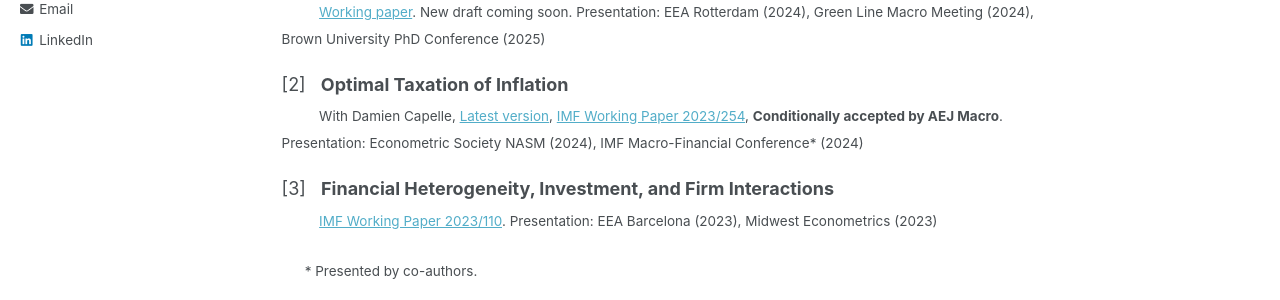
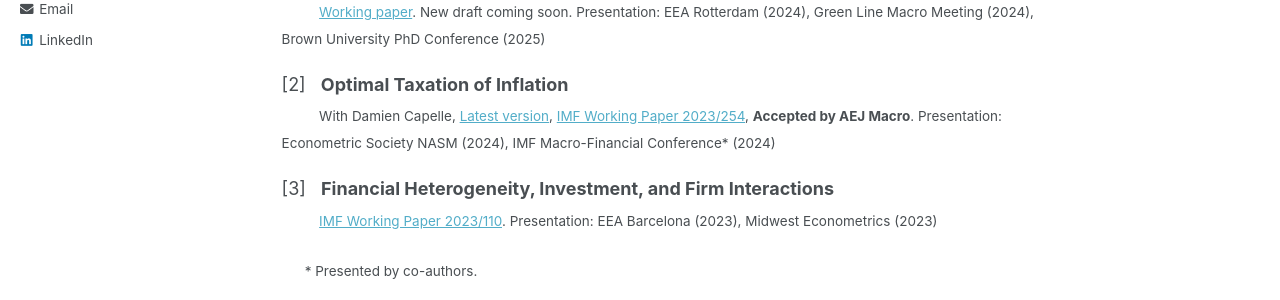
Before and after one commit to yangliu-95/yangliu-95.github.io, a Jekyll site: the page built from _pages/home.md, in a window 1280 px wide and 900 px high. Shown: the part 444-744 px from the top of the window. Built offline with Jekyll 4.4.1, drawn with Linux system fonts in a browser that asks for light colours.

Commit message:
Update home.md

```diff
--- a/_pages/home.md
+++ b/_pages/home.md
@@ -20,7 +20,7 @@ I am a Ph.D. student in Economics at Boston College. I share my research work an
 <sub> &emsp;&emsp;&ensp; [Working paper](https://papers.ssrn.com/sol3/papers.cfm?abstract_id=5259321). New draft coming soon. Presentation: EEA Rotterdam (2024), Green Line Macro Meeting (2024), Brown University PhD Conference (2025) </sub>
 
 [2] &nbsp; **Optimal Taxation of Inflation**  <br>
-<sub> &emsp;&emsp;&ensp;  With Damien Capelle, [Latest version](files/WP_TIP_April_2025.pdf), [IMF Working Paper 2023/254](https://www.imf.org/en/Publications/WP/Issues/2023/12/08/Optimal-Taxation-of-Inflation-542215), **Conditionally accepted by AEJ Macro**. Presentation: Econometric Society NASM (2024), IMF Macro-Financial Conference* (2024) </sub>
+<sub> &emsp;&emsp;&ensp;  With Damien Capelle, [Latest version](files/WP_TIP_April_2025.pdf), [IMF Working Paper 2023/254](https://www.imf.org/en/Publications/WP/Issues/2023/12/08/Optimal-Taxation-of-Inflation-542215), **Accepted by AEJ Macro**. Presentation: Econometric Society NASM (2024), IMF Macro-Financial Conference* (2024) </sub>
 
 [3] &nbsp; **Financial Heterogeneity, Investment, and Firm Interactions**  <br>
 <sub> &emsp;&emsp;&ensp;  [IMF Working Paper 2023/110](https://www.imf.org/en/Publications/WP/Issues/2023/05/26/Financial-Heterogeneity-Investment-and-Firm-Interactions-533844). Presentation: EEA Barcelona (2023), Midwest Econometrics (2023) </sub>
```
